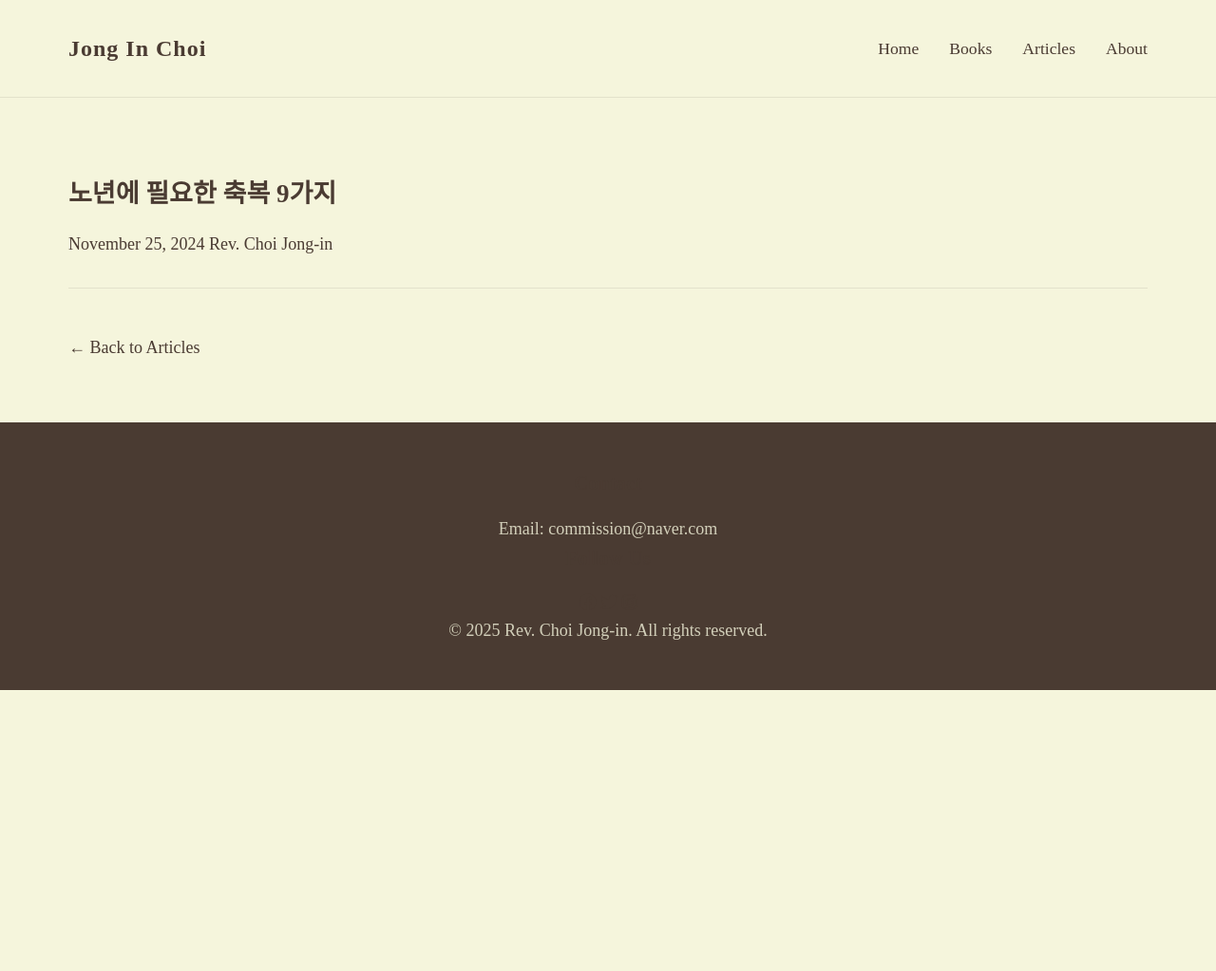
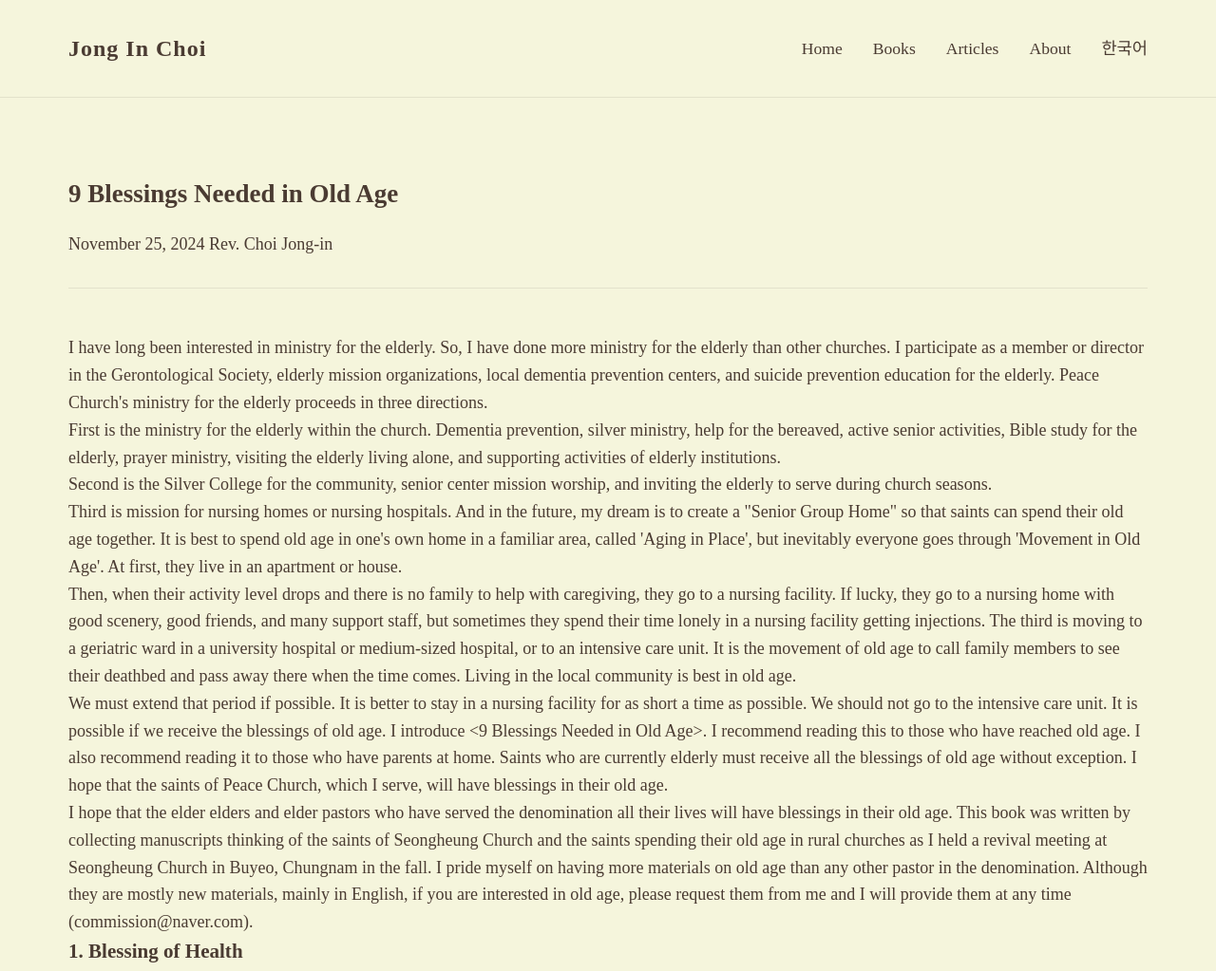
Before and after one commit to realchurch/website, a plain HTML site: page article-9-blessings-old-age.html in a window 1280 px wide. Shown: the top 1023 px of the page at 95% size. Before the commit the page ends 800 px from the top, so only its background shows below. Drawn offline with Linux system fonts and the light colour scheme.

Commit message:
Fix article page: add language toggle and fix script tags

```diff
--- a/article-9-blessings-old-age.html
+++ b/article-9-blessings-old-age.html
@@ -22,6 +22,7 @@
                     <li><a href="index.html#books" data-i18n="nav.books">Books</a></li>
                     <li><a href="articles.html" class="active" data-i18n="nav.articles">Articles</a></li>
                     <li><a href="index.html#about" data-i18n="nav.about">About</a></li>
+                    <li><a href="#" id="lang-toggle">한국어</a></li>
                 </ul>
             </nav>
         </div>
@@ -71,8 +72,7 @@
         </div>
     </footer>
 
-    <script src="js/translations.js"></script>
-    <script src="js/main.js"></script>
+    <script type="module" src="js/main.js"></script>
 </body>
 
 </html>
```
